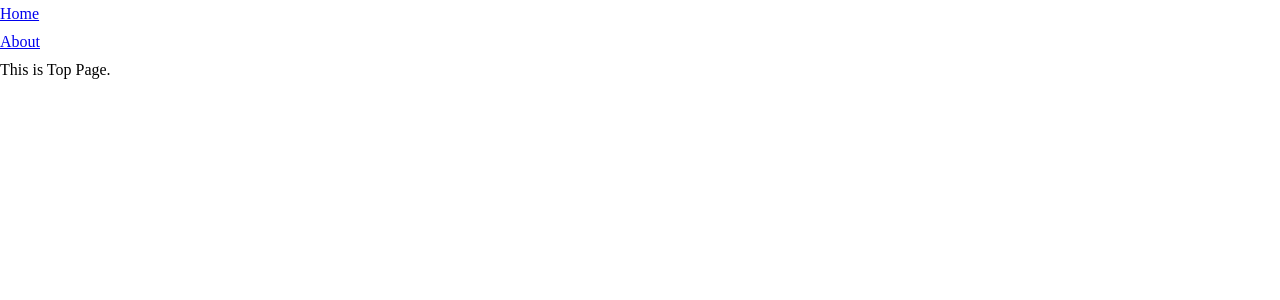
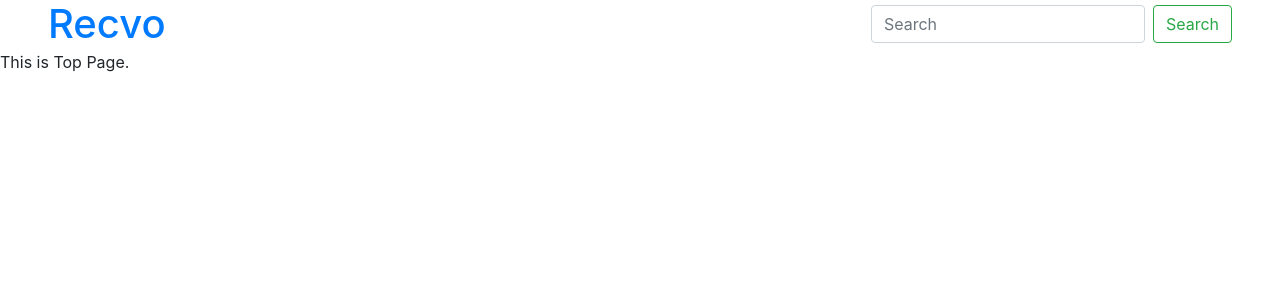
Before and after one commit to backend-tourists/Recvo.js, a React (Create React App) app: page / in a window 1280 px wide. Shown: the top 300 px of the page. Built offline with nearby package versions, Linux system fonts and the light colour scheme; no server answers.

Commit message:
BootStrapの導入

```diff
--- a/package.json
+++ b/package.json
@@ -12,8 +12,10 @@
         "@types/react-dom": "^16.9.8",
         "@types/react-router-dom": "^5.1.6",
         "axios": "^0.21.0",
+        "bootstrap": "^4.5.3",
         "node-sass": "4.14.1",
         "react": "^17.0.1",
+        "react-bootstrap": "^1.4.0",
         "react-dom": "^17.0.1",
         "react-router-dom": "^5.2.0",
         "react-scripts": "4.0.1",
--- a/src/App.scss
+++ b/src/App.scss
@@ -3,3 +3,9 @@
     padding: 0;
     line-height: 1.75
 }
+
+.inner {
+    width: 92.5%;
+    max-width: 1500px;
+    margin: 0 auto;
+}
--- a/src/App.tsx
+++ b/src/App.tsx
@@ -1,6 +1,7 @@
 import React, { Component } from 'react';
 import { BrowserRouter as Router, Switch, Route, Link } from 'react-router-dom';
-import Home from './pages/index';
+import 'bootstrap/dist/css/bootstrap.min.css';
+import Index from './pages/index';
 import About from './pages/about';
 import './App.scss';
 
@@ -9,20 +10,28 @@ class App extends Component {
         return (
             <div className="App">
                 <Router>
-                    <nav>
-                        <ul>
-                            <li><Link to={"/"     }>Home</Link></li>
-                            <li><Link to={"/about"}>About</Link></li>
-                        </ul>
+                    <header className={"fixed-top"}>
+                        <nav className={"d-flex inner"}>
+                            <Link to={"/"} className={"mr-auto"}>
+                                <h1 className={"mb-0"}>Recvo</h1>
+                            </Link>
+
+                            <form className={"form-inline my-2 my-lg-0"} method={"GET"} action={"/recruitments"}>
+                                <input className={"form-control mr-sm-2"} type="search" placeholder="Search" aria-label="Search" />
+                                <button className={"btn btn-outline-success my-2 my-sm-0"} type="submit">Search</button>
+                            </form>
                         </nav>
+                    </header>
+                    <main className={"mt-5"}>
                         <Switch>
                             <Route exact path="/">
-                            <Home />
+                                <Index />
                             </Route>
                             <Route exact path="/about">
                                 <About />
                             </Route>
                         </Switch>
+                    </main>
                 </Router>
             </div>
         )
```
Also changed, not shown: 1 other file (tests, documents, lock files or other folders). Lines whose indentation alone changed are shown as unchanged.
